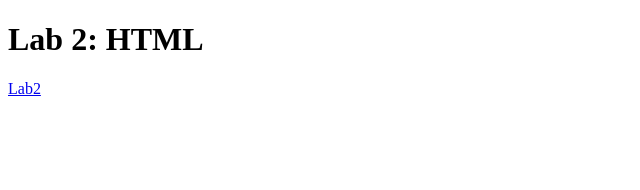
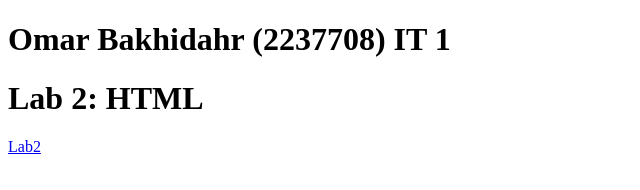
Before and after one commit to Abusraje/cpit-405-labs, a plain HTML site: page index.html in a window 1280 px wide. Shown: the whole page, without its empty margins (0-640 px from the left). Drawn offline with Linux system fonts and the light colour scheme.

Commit message:
Update index.html

```diff
--- a/index.html
+++ b/index.html
@@ -6,6 +6,7 @@
 
  </head>
  <body>
+  <h1>Omar Bakhidahr (2237708) IT 1</h1>
     <h1>Lab 2: HTML</h1>
  <a href="lab2/index.html "> Lab2 </a>
  </body>
```
